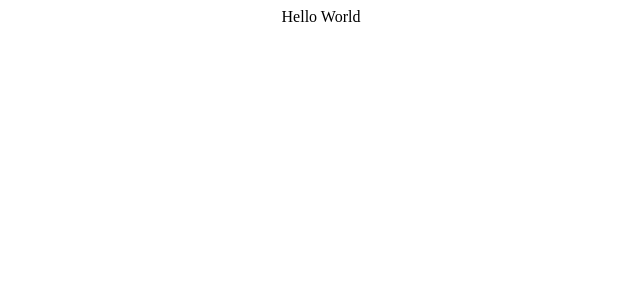
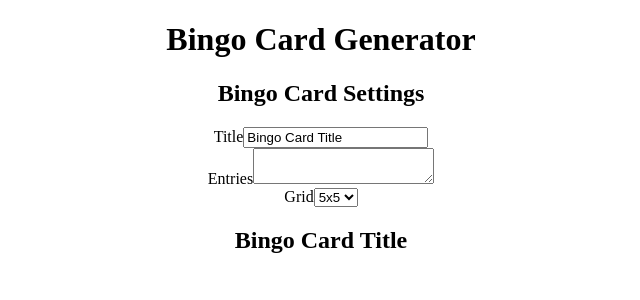
Before and after one commit to andrewiggins/bingo-card-creator, a Preact app: page / in a window 1280 px wide. Shown: the top 300 px of the page, without its empty margins (319-959 px from the left). Built offline with nearby package versions, Linux system fonts and the light colour scheme.

Commit message:
Initial app skeleton

```diff
--- a/jsconfig.json
+++ b/jsconfig.json
@@ -4,6 +4,7 @@
 		"checkJs": true,
 		"moduleResolution": "node",
 		"jsx": "react-jsx",
-		"jsxImportSource": "preact"
+		"jsxImportSource": "preact",
+		"strict": true
 	}
 }
--- a/package.json
+++ b/package.json
@@ -20,6 +20,7 @@
     ]
   },
   "dependencies": {
+    "@preact/signals": "^1.2.2",
     "preact": "^10.19.3"
   },
   "devDependencies": {
--- /dev/null
+++ b/src/Board.jsx
@@ -0,0 +1,55 @@
+/** @param {SettingsSignals} props */
+export function Board(props) {
+	const { title, grid } = props;
+
+	let gridComponent;
+	if (grid.value === "5x5") {
+		gridComponent = <TwentyFiveGrid {...props} />;
+	} else if (grid.value === "36-bingo") {
+		gridComponent = <ThirtySixGrid {...props} />;
+	} else {
+		throw new Error(`Unknown grid type: ${grid}`);
+	}
+
+	return (
+		<div class="board">
+			<h2 class="title">{title}</h2>
+			<div class="grid-wrapper">{gridComponent}</div>
+		</div>
+	);
+}
+
+/** @type {(props: SettingsSignals) => any} */
+function TwentyFiveGrid({ entries }) {
+	const rows = [0, 1, 2, 3, 4];
+	const cols = [0, 1, 2, 3, 4];
+
+	/*
+	   0  1  2  3  4
+	  ===============
+	0| 0  1  2  3  4
+	1| 5  6  7  8  9
+	2| 10 11 12 13 14
+	*/
+
+	return (
+		<table class="twenty-five-grid">
+			<tbody>
+				{rows.map((row) => (
+					<tr key={row} class="row">
+						{cols.map((col) => (
+							<td key={col} class="col">
+								{entries.value[rows.length * row + col] ?? ""}
+							</td>
+						))}
+					</tr>
+				))}
+			</tbody>
+		</table>
+	);
+}
+
+/** @type {(props: SettingsSignals) => any} */
+export function ThirtySixGrid() {
+	throw new Error("Not implemented");
+}
--- /dev/null
+++ b/src/Settings.jsx
@@ -0,0 +1,76 @@
+import { useCallback, useId } from "preact/hooks";
+
+/** @type {Set<Settings["grid"]>} */
+const gridChoices = new Set(["5x5"]);
+
+/** @param {{ settings: SettingsSignals }} props */
+export function Settings({ settings }) {
+	return (
+		<div>
+			<h2>Bingo Card Settings</h2>
+			<TextField name="title" label="Title" signal={settings.title} />
+			<EntriesField name="entries" label="Entries" signal={settings.entries} />
+			<Choice name="grid" label="Grid" choices={gridChoices} />
+		</div>
+	);
+}
+
+/** @param {{ name: string; label: string; signal: Signal<string>; }} props */
+function TextField({ name, label, signal }) {
+	const id = useId();
+
+	/** @type {preact.JSX.InputEventHandler<HTMLInputElement>} */
+	const onInput = useCallback(
+		(e) => (signal.value = e.currentTarget.value),
+		[signal],
+	);
+
+	return (
+		<div>
+			<label for={id}>{label}</label>
+			<input type="text" id={id} name={name} value={signal} onInput={onInput} />
+		</div>
+	);
+}
+
+/** @param {{ name: string; label: string; signal: Signal<string[]>; }} props */
+function EntriesField({ name, label, signal }) {
+	const id = useId();
+
+	/** @type {preact.JSX.InputEventHandler<HTMLTextAreaElement>} */
+	const onInput = useCallback(
+		(e) => {
+			signal.value = e.currentTarget.value.split("\n").map((s) => s.trim());
+		},
+		[signal],
+	);
+
+	const value = signal.value.join("\n");
+
+	return (
+		<div>
+			<label for={id}>{label}</label>
+			<textarea id={id} name={name} value={value} onInput={onInput}></textarea>
+		</div>
+	);
+}
+
+/** @param {{ name: string; label: string; choices: Set<string>; }} props */
+function Choice({ name, label, choices }) {
+	const id = useId();
+
+	const options = [...choices].map((choice) => (
+		<option key={choice} value={choice}>
+			{choice}
+		</option>
+	));
+
+	return (
+		<div>
+			<label for={id}>{label}</label>
+			<select id={id} name={name}>
+				{options}
+			</select>
+		</div>
+	);
+}
--- a/src/index.css
+++ b/src/index.css
@@ -1,3 +1,8 @@
 body {
 	text-align: center;
 }
+
+.grid-wrapper {
+	display: flex;
+	justify-content: center;
+}
--- a/src/index.jsx
+++ b/src/index.jsx
@@ -1,4 +1,19 @@
 import { render } from "preact";
+import { Settings } from "./Settings.jsx";
+import { settings } from "./model.js";
+
 import "./index.css";
+import { Board } from "./Board.jsx";
 
-render(<div>Hello World</div>, document.getElementById("root"));
+function App() {
+	return (
+		<div>
+			<h1>Bingo Card Generator</h1>
+			<Settings settings={settings} />
+			<Board {...settings} />
+		</div>
+	);
+}
+
+const container = /** @type {HTMLElement} */ (document.getElementById("root"));
+render(<App />, container);
--- /dev/null
+++ b/src/model.js
@@ -0,0 +1,10 @@
+import { signal } from "@preact/signals";
+
+/** @type {SettingsSignals} */
+export const settings = {
+	title: signal("Bingo Card Title"),
+	entries: signal([]),
+	grid: signal("5x5"),
+	freeSpace: signal(null),
+	textAlignment: signal("center"),
+};
```
Also changed, not shown: src/types.d.ts (added, +21 -0 lines), 1 other file (tests, documents, lock files or other folders).
